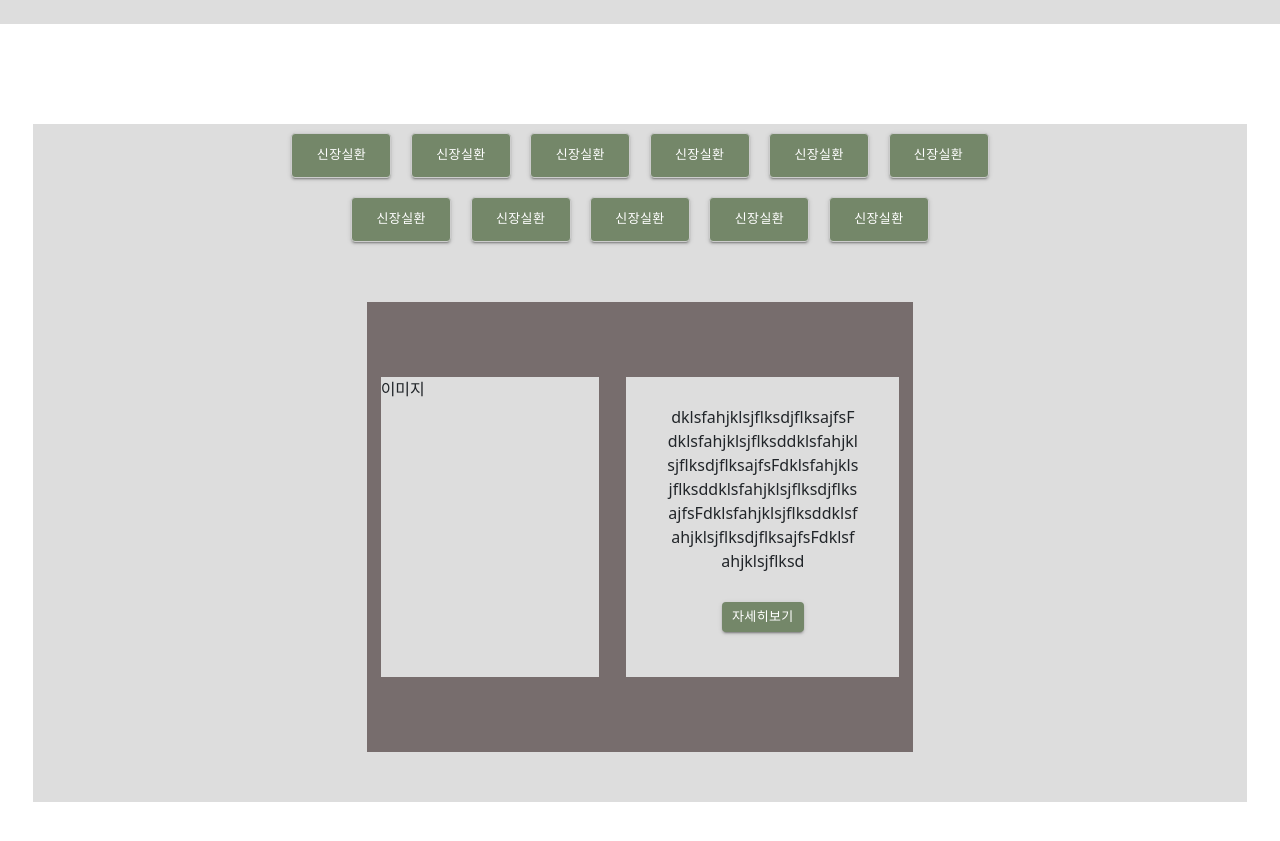
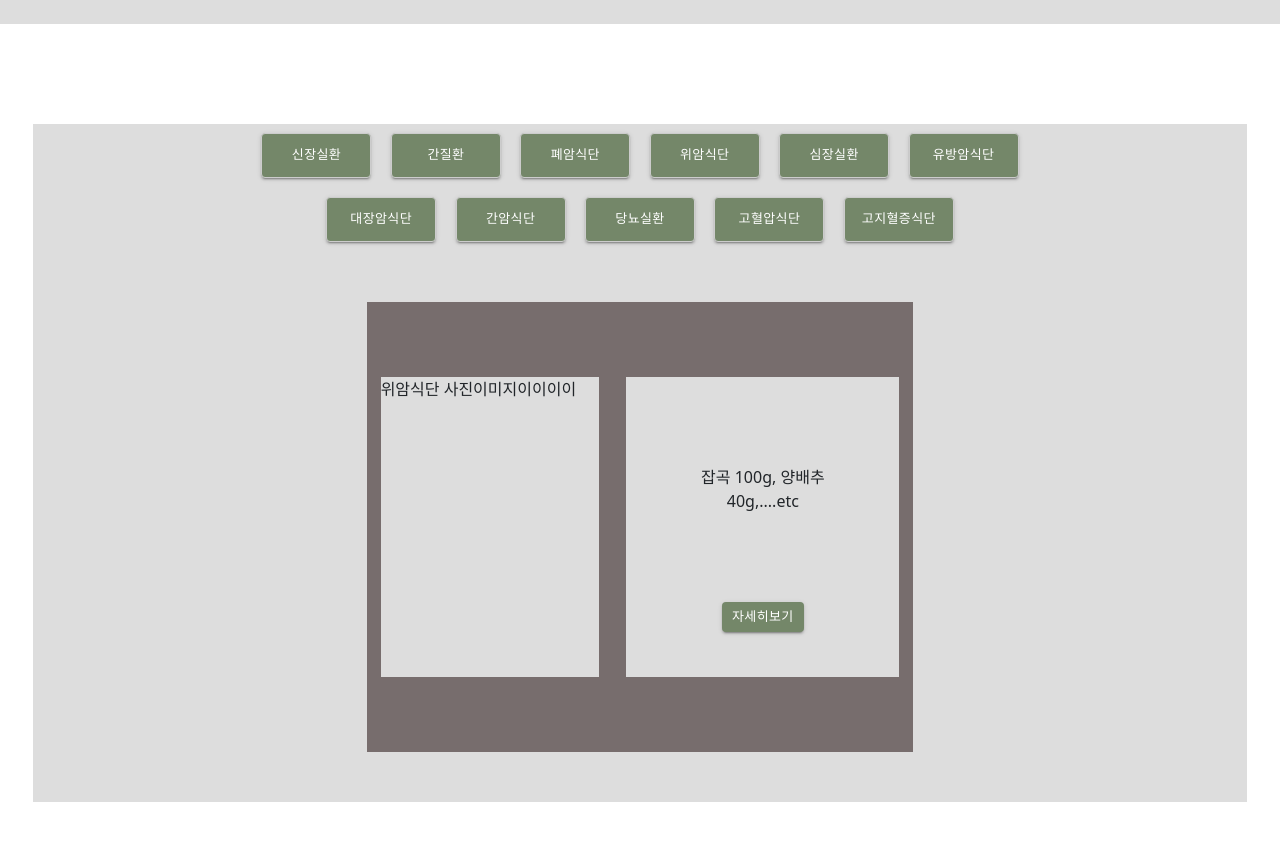
Before and after one commit to project-1226/site-front, a React (Create React App) app: page /diseasediet in a window 1280 px wide. Shown: the part 800-1641 px from the top of the page. Built offline with nearby package versions, Linux system fonts and the light colour scheme; no server answers.

Commit message:
Update : 예시데이터 추가, 데이터값적용하여 페이지 전환

```diff
--- a/src/components/RouterPage.jsx
+++ b/src/components/RouterPage.jsx
@@ -82,7 +82,7 @@ const RouterPage = () => {
 
             {/* 질환맞춤식단 */}
             <Route path="/diseasediet" element={<Disease />} />
-            <Route path="/diseasedetail" element={<DiseaseDetail/>} />
+            <Route path="/diseasedetail/:tag" element={<DiseaseDetail/>} />
 
             {/* 헬스케어 */}
             <Route path="/healthcare" element={<Healthcare />} />
--- a/src/components/diseaseDiet/Disease.jsx
+++ b/src/components/diseaseDiet/Disease.jsx
@@ -1,8 +1,22 @@
-import React from 'react'
+import React, { useState } from 'react'
 import { Button } from '@mui/material';
 import Carousel from 'react-bootstrap/Carousel';
 
 const Disease = () => {
+  //예시데이터
+  const data = {
+    "신장실환": { image: "신장실환 신장실환", ingredients: '신장실환 신장실환, 신장실환,....신장실환' },
+    "위암식단": { image: "위암식단 사진이미지이이이이", ingredients: '잡곡 100g, 양배추40g,....etc' }
+  }
+  const tagData = ["신장실환","간질환","폐암식단","위암식단","심장실환","유방암식단","대장암식단","간암식단","당뇨실환","고혈압식단","고지혈증식단"];
+
+  const [selectTag,setSelectTag] = useState("위암식단");
+
+
+  const handleClickMore = ()=>{
+    window.location.href = `/diseasedetail/${selectTag}`;
+  }
+
   return (
     <div className='disease_wrap'>
       <div className='disease_main_box'>
@@ -18,30 +32,43 @@ const Disease = () => {
         </div>
       </div>{/* main_box */}
       <div className='disease_contents'>
+
+
+         {/* 첫 번째 행의 버튼 */}
         <div className='disease_tag_box'>
-          <Button variant="contained" size="small" > 신장실환 </Button>
-          <Button variant="contained" size="small"> 신장실환 </Button>
-          <Button variant="contained" size="small" > 신장실환 </Button>
-          <Button variant="contained" size="small" > 신장실환 </Button>
-          <Button variant="contained" size="small"> 신장실환 </Button>
-          <Button variant="contained" size="small"> 신장실환 </Button>
+          {tagData.slice(0, 6).map((tag, index) => (
+            <Button
+              key={index}
+              variant="contained"
+              size="small"
+              onClick={() => setSelectTag(tag)}
+            >
+              {tag}
+            </Button>
+          ))}
         </div>
+        {/* 두 번째 행의 버튼 */}
         <div className='disease_tag_box'>
-          <Button variant="contained" size="small"> 신장실환 </Button>
-          <Button variant="contained" size="small"> 신장실환 </Button>
-          <Button variant="contained" size="small"> 신장실환 </Button>
-          <Button variant="contained" size="small"> 신장실환 </Button>
-          <Button variant="contained" size="small"> 신장실환 </Button>
+          {tagData.slice(6, 11).map((tag, index) => (
+            <Button
+              key={index}
+              variant="contained"
+              size="small"
+              onClick={() => setSelectTag(tag)}
+            >
+              {tag}
+            </Button>
+          ))}
         </div>
 
         <div className='disease_detail_wrap'>
           <div className='disease_detail_plan'>
-            <div className='disease_detail_img'>이미지</div>
+            <div className='disease_detail_img'>{data[selectTag].image}</div>
             <div className='disease_detail_contents'>
               <div className='disease_detail_text'>
-                <p>dklsfahjklsjflksdjflksajfsFdklsfahjklsjflksddklsfahjklsjflksdjflksajfsFdklsfahjklsjflksddklsfahjklsjflksdjflksajfsFdklsfahjklsjflksddklsfahjklsjflksdjflksajfsFdklsfahjklsjflksd </p>
+                <p>{data[selectTag]?.ingredients}</p>
               </div>
-              <Button variant="contained" size="small"> 자세히보기 </Button>
+              <Button variant="contained" size="small" onClick={handleClickMore}> 자세히보기 </Button>
             </div>
           </div>
         </div>
--- a/src/components/diseaseDiet/DiseaseDetail.jsx
+++ b/src/components/diseaseDiet/DiseaseDetail.jsx
@@ -3,8 +3,10 @@ import { Button } from '@mui/material';
 import Carousel from 'react-bootstrap/Carousel';
 import { useState } from 'react';
 import DiseaseModal from './DiseaseModal';
+import { useParams } from 'react-router-dom';
 
 const DiseaseDetail = () => {
+  const {tag} = useParams();
 
   //예시데이터
   const recipes = [
@@ -38,6 +40,7 @@ const DiseaseDetail = () => {
     <div className='disease_wrap'>
       {recipes.map((recipe, index) => (
         <div key={index} className='disease_sub_wrap'>
+          <h1>{tag}식단!!!</h1>
           <div className='disease_sub_plan'>
             {index % 2 === 0 ? <div className='disease_sub_img'></div> : null}
             <div className='disease_sub_contents'>
--- a/src/css/disease.css
+++ b/src/css/disease.css
@@ -17,7 +17,7 @@
 /* disease_contents */
 .disease_contents {width: 94.8%; margin: 0 auto 180px auto;  background: #ddd; padding-bottom: 50px;}
 .disease_tag_box{display: flex; flex-wrap: wrap; padding-left:10%;padding-right: 10%; justify-content: center;}
-.disease_tag_box button { border: 1px solid #ccc; margin: 1%; padding: 10px; width:100px;}
+.disease_tag_box button { border: 1px solid #ccc; margin: 1%; padding: 10px; width:110px;}
 .disease_detail_wrap {margin: auto; width: 45%;height: 450px;background: #685d5ddd; margin-top: 50px;}
 .disease_detail_plan {width: 100%; height: 450px; display: flex;}
 .disease_detail_img {width: 40%;height:300px;background: #ddd; margin: auto;}
```
